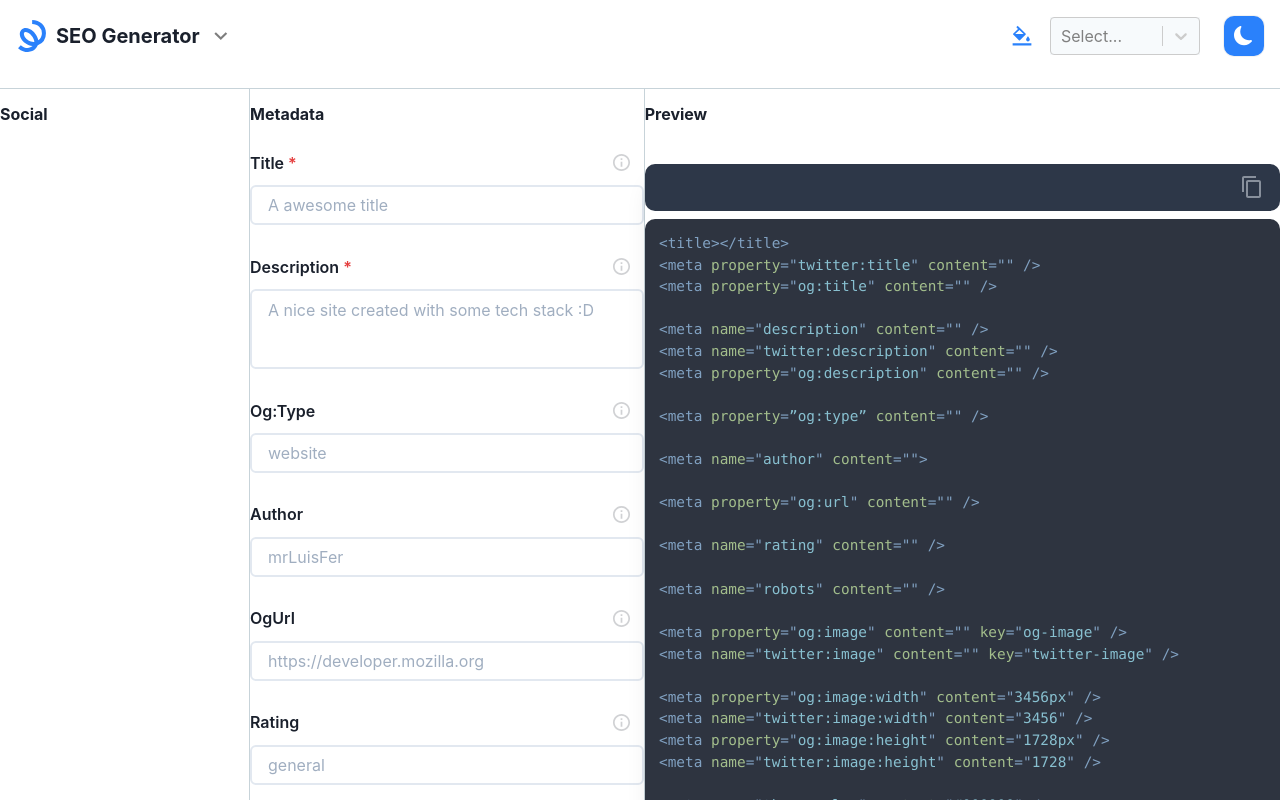
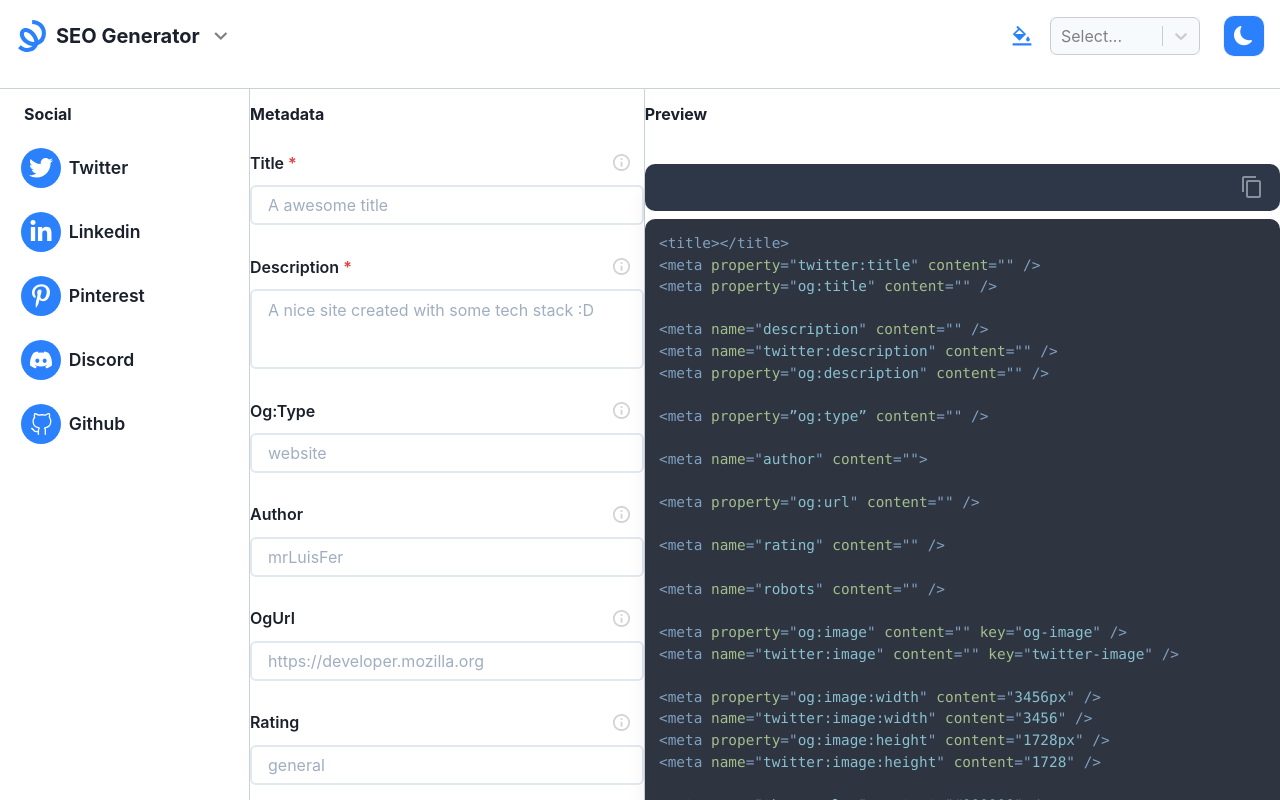
Before and after one commit to mrLuisFer/seo-generator, a Next.js app: page / in a window 1280 px wide. Shown: the top 800 px of the page. Built offline with nearby package versions, Linux system fonts and the light colour scheme; no server answers.

Commit message:
fix colors and change use colorModeValue instead of useDarkMode

```diff
--- a/src/components/LeftSidebar/index.tsx
+++ b/src/components/LeftSidebar/index.tsx
@@ -32,7 +32,7 @@ export default function LeftSidebar() {
   } = useGetInputStates()
 
   return (
-    <Box as="section" borderRight="1.5px solid" borderColor="border.100">
+    <Box as="section" borderRight="1px solid" borderColor="border.100">
       <FadeIn>
         <Heading as="h2" fontSize="1rem" m="1rem 0">Metadata</Heading>
         <VStack as="form" spacing="1.2rem">
--- a/src/components/SocialSidebar/index.tsx
+++ b/src/components/SocialSidebar/index.tsx
@@ -1,11 +1,51 @@
-import { Box, Heading } from '@chakra-ui/react';
+import { Box, Heading, VStack, Text } from '@chakra-ui/react';
+import { GrTwitter } from 'react-icons/gr';
+import { FaLinkedinIn, FaPinterestP, FaDiscord } from 'react-icons/fa';
+import { VscGithubAlt } from 'react-icons/vsc';
 
 export default function SocialSidebar() {
   return (
-    <Box as="section" borderRight="1.5px solid" borderColor="border.100">
-      <Heading as="h2" fontSize="1rem" m="1rem 0">
+    <Box as="section" borderRight="1px solid" borderColor="border.100">
+      <Heading as="h2" fontSize="1rem" m="1rem 1.5rem">
         Social
       </Heading>
+      <VStack alignItems="flex-start" spacing="0.5rem" p="0 0.8rem">
+        <SocialBtn url="" icon={<GrTwitter />} text="Twitter" />
+        <SocialBtn url="" icon={<FaLinkedinIn />} text="Linkedin" />
+        <SocialBtn url="" icon={<FaPinterestP />} text="Pinterest" />
+        <SocialBtn url="" icon={<FaDiscord />} text="Discord" />
+        <SocialBtn url="" icon={<VscGithubAlt />} text="Github" />
+      </VStack>
     </Box>
   );
 }
+
+interface SocialBtnProps {
+  icon: JSX.Element;
+  text: string;
+  url: string;
+}
+
+function SocialBtn({ icon, text, url }: SocialBtnProps) {
+  return (
+    <Box
+      as="a"
+      href={url}
+      target="_blank"
+      rel="noopener noreferrer"
+      display="flex"
+      alignItems="center"
+      gridGap="0.5rem"
+      fontSize="1.1rem"
+      width="100%"
+      p="0.5rem"
+      borderRadius="7px"
+      _hover={{ background: 'fill.100' }}
+    >
+      <Box p="0.5rem" bg="fill.300" borderRadius="50%" fontSize="1.5rem" color="white">
+        {icon}
+      </Box>
+      <Text fontWeight="semibold">{text}</Text>
+    </Box>
+  );
+}
--- a/src/components/common/ContextProviders/theme.ts
+++ b/src/components/common/ContextProviders/theme.ts
@@ -1,14 +1,15 @@
-import { extendTheme } from '@chakra-ui/react'
+import { extendTheme } from '@chakra-ui/react';
 
 const theme = extendTheme({
   colors: {
     fill: {
-      '300': "#2a81fb",
+      '300': '#2a81fb',
+      '100': 'rgba(42, 129, 251, 0.1)',
     },
     border: {
-      '100': "#C7D3D9"
-    }
-  }
-})
+      '100': '#C7D3D9',
+    },
+  },
+});
 
-export default theme
+export default theme;
--- a/src/components/common/Header/SelectColorscheme/index.tsx
+++ b/src/components/common/Header/SelectColorscheme/index.tsx
@@ -1,19 +1,17 @@
-import { useRef } from 'react'
-import { Flex, Text } from '@chakra-ui/react'
-import { useColorschemeCtx } from 'context/HighlightColorschemeCtx'
-import { AiOutlineBgColors } from 'react-icons/ai'
-import Select from 'react-select'
-import themes from './themes'
-import { useDarkMode } from 'hooks/useDarkMode'
-import HoverPopup from 'lib/HoverPopup'
+import { useRef } from 'react';
+import { Flex, Text, useColorModeValue } from '@chakra-ui/react';
+import { useColorschemeCtx } from 'context/HighlightColorschemeCtx';
+import { AiOutlineBgColors } from 'react-icons/ai';
+import Select from 'react-select';
+import themes from './themes';
+import HoverPopup from 'lib/HoverPopup';
 
 export default function SelectColorscheme() {
-  const { setColorscheme } = useColorschemeCtx()
-  const { isDarkMode } = useDarkMode()
-  const selectRef = useRef(null)
+  const { setColorscheme } = useColorschemeCtx();
+  const selectRef = useRef(null);
 
-  const bg = !isDarkMode ? '#F7FAFC' : '#1A202C'
-  const txtColor = isDarkMode ? '#ffffff' : '#000000'
+  const bg = useColorModeValue('#F7FAFC', '#1A202C');
+  const txtColor = useColorModeValue('#000000', '#ffffff');
   const customStyles = {
     option: (provided: any) => ({
       ...provided,
@@ -24,6 +22,7 @@ export default function SelectColorscheme() {
       background: bg,
       color: txtColor,
       width: '150px',
+      borderRadius: '7px',
     }),
     container: (provided: any) => ({
       ...provided,
@@ -33,18 +32,18 @@ export default function SelectColorscheme() {
       ...provided,
       color: txtColor,
     }),
-  }
+  };
 
   return (
     <Flex alignItems="center" gridGap="1rem">
       <label
         htmlFor="select-theme"
         onClick={() => {
-          selectRef.current.focus()
+          selectRef.current.focus();
         }}
       >
         <HoverPopup text="Select Syntax Theme" width="100px" top="20px">
-          <Text color={isDarkMode ? 'cyan.400' : 'fill.300'} cursor="pointer">
+          <Text color='fill.300' cursor="pointer">
             <AiOutlineBgColors size="1.5rem" />
           </Text>
         </HoverPopup>
@@ -58,5 +57,5 @@ export default function SelectColorscheme() {
         onChange={(e) => setColorscheme(e)}
       />
     </Flex>
-  )
+  );
 }
--- a/src/components/common/Header/index.tsx
+++ b/src/components/common/Header/index.tsx
@@ -10,7 +10,7 @@ const ResponsiveHeaderIcon = ({ children }: { children: any }) => {
 
 export default function Header() {
   return (
-    <Box as="section" borderBottom="1.5px solid" borderColor="border.100">
+    <Box as="section" borderBottom="1px solid" borderColor="border.100">
       <HStack as="header" align="center" mb="1rem" justifyContent="space-between" p="1rem">
         <Logo />
         <Flex justifyContent="space-between" alignItems="center" gridGap="1.5rem">
--- a/src/pages/index.tsx
+++ b/src/pages/index.tsx
@@ -6,13 +6,11 @@ import SocialSidebar from 'components/SocialSidebar';
 
 export default function Main() {
   return (
-    <>
+    <Box display="grid" gridTemplateColumns={{ sm: '', md: '250px 1fr 1fr' }} flexDirection="column">
       <SEO title="Home" description="The easiest way to create the important meta tags for your web page" />
-      <Box display="grid" gridTemplateColumns={{ sm: '', md: '250px 1fr 1fr' }} flexDirection="column">
-        <SocialSidebar />
-        <LeftSidebar />
-        <RightSidebar />
-      </Box>
-    </>
+      <SocialSidebar />
+      <LeftSidebar />
+      <RightSidebar />
+    </Box>
   );
 }
```
